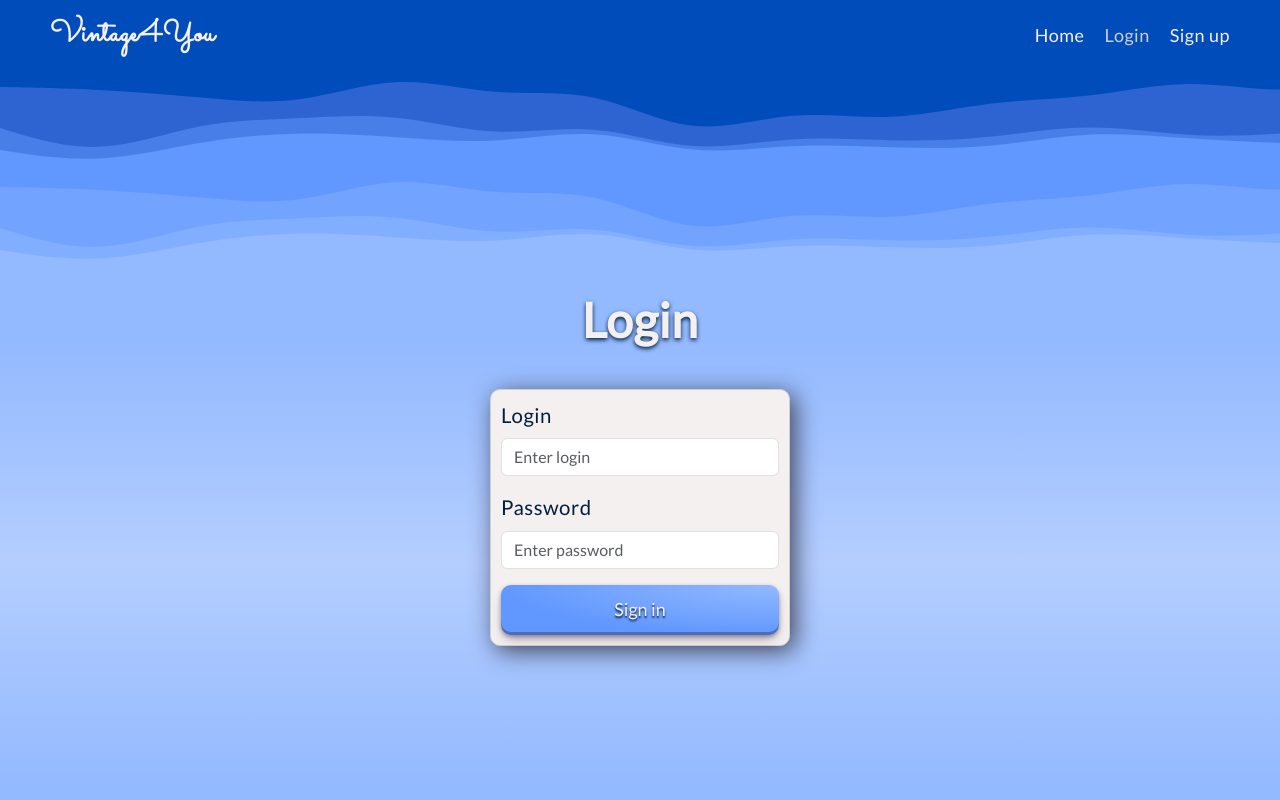
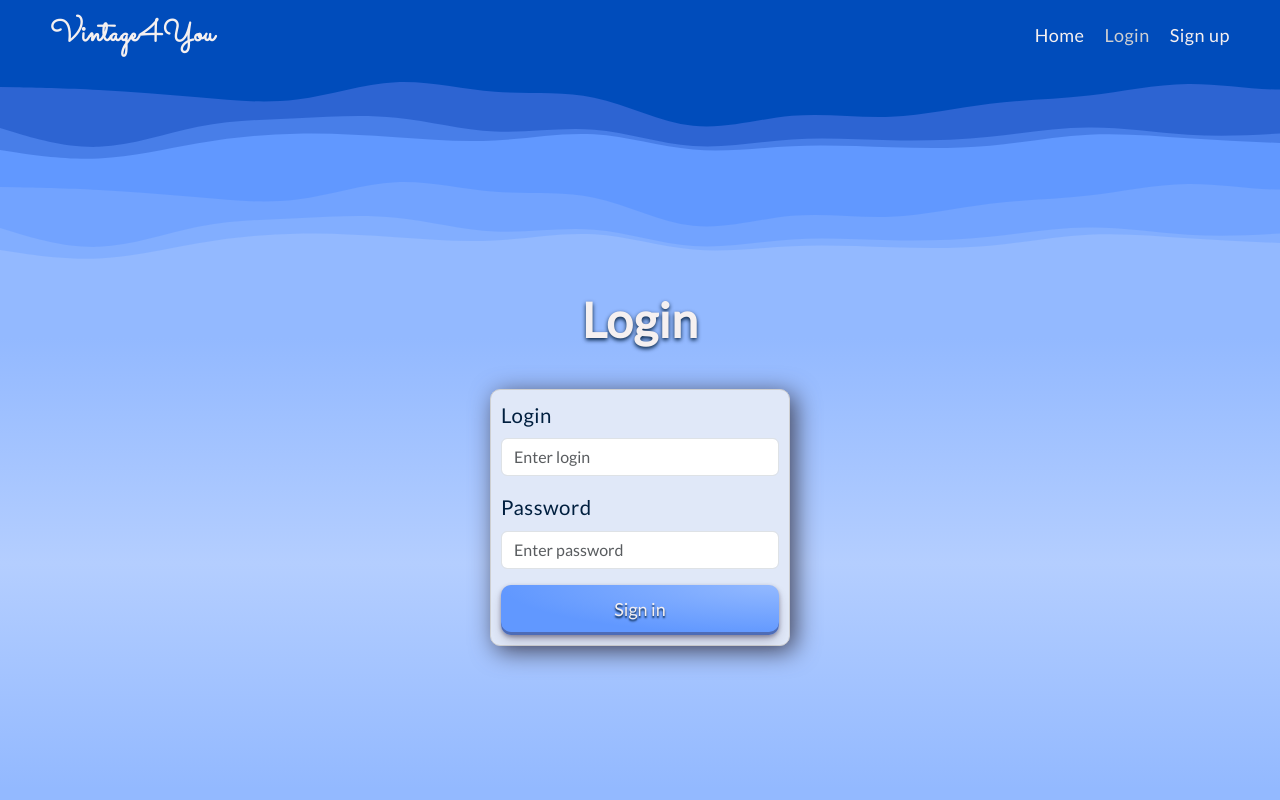
Before and after one commit to karollion/Vintage4You, a React (Create React App) app in the folder client/: page /login in a window 1280 px wide. Shown: the top 800 px of the page. Built offline with nearby package versions, Linux system fonts and the light colour scheme; no server answers.

Commit message:
Change card color

```diff
--- a/client/src/styles/settings.scss
+++ b/client/src/styles/settings.scss
@@ -4,6 +4,7 @@ $color-dark: #2f3542;
 $color-success: #26de81;
 $color-warning: #e1644e;
 
+$color-blue-very-light: #e0e8f8;
 $color-blue-light: #93b9ff;
 $color-blue-mid: #6198ff;
 $color-blue-dark: #004cbb;
@@ -44,7 +45,7 @@ $title-text-font: $font-text;
 
 // ------ Card ------ //
 
-$card-bg-color: $color-light;
+$card-bg-color: $color-blue-very-light;
 $cadr-border-color: $color-active;
 
 // ------ Footer ------ //
```
